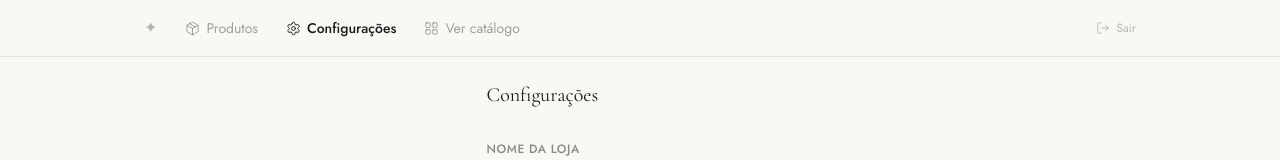
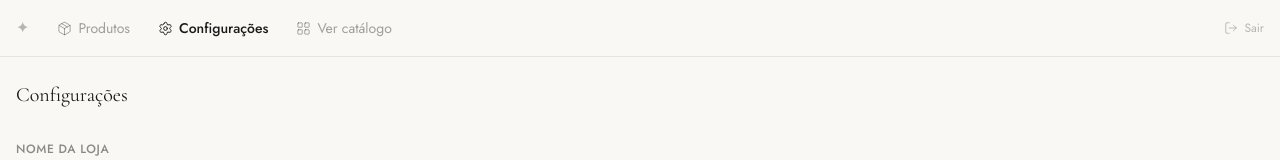
Before and after one commit to Drenossauro/catalogo-digital, a Next.js app: page /admin/configuracoes in a window 1280 px wide. Shown: the top 160 px of the page. Built offline with nearby package versions, Linux system fonts and the light colour scheme; no server answers; the database is empty.

Commit message:
fix: remove max-w-5xl e mx-auto do admin, layout full-width

```diff
--- a/app/admin/configuracoes/page.tsx
+++ b/app/admin/configuracoes/page.tsx
@@ -12,7 +12,7 @@ export default async function ConfiguracoesPage() {
   return (
     <>
       <AdminNav />
-      <main className="max-w-lg mx-auto px-4 py-6">
+      <main className="w-full px-4 py-6">
         <h1 className="font-serif text-xl text-[#1a1a1a] mb-8">Configurações</h1>
         <SettingsForm settings={settings} />
       </main>
--- a/app/admin/dashboard/page.tsx
+++ b/app/admin/dashboard/page.tsx
@@ -30,7 +30,7 @@ export default async function DashboardPage() {
   return (
     <>
       <AdminNav />
-      <main className="max-w-5xl mx-auto py-6">
+      <main className="w-full py-6">
         <div className="flex items-center justify-between mb-6 px-4">
           <h1 className="font-serif text-xl text-[#1a1a1a]">Produtos</h1>
           <Link
--- a/app/admin/produtos/[id]/editar/page.tsx
+++ b/app/admin/produtos/[id]/editar/page.tsx
@@ -26,7 +26,7 @@ export default async function EditProductPage({ params }: Props) {
   return (
     <>
       <AdminNav />
-      <main className="max-w-lg mx-auto px-4 py-6">
+      <main className="w-full px-4 py-6">
         <Link
           href="/admin/dashboard"
           className="flex items-center gap-1 text-sm text-[#1a1a1a]/40 hover:text-[#1a1a1a] mb-6 w-fit transition-colors"
--- a/app/admin/produtos/novo/page.tsx
+++ b/app/admin/produtos/novo/page.tsx
@@ -13,7 +13,7 @@ export default async function NewProductPage() {
   return (
     <>
       <AdminNav />
-      <main className="max-w-lg mx-auto px-4 py-6">
+      <main className="w-full px-4 py-6">
         <Link
           href="/admin/dashboard"
           className="flex items-center gap-1 text-sm text-[#1a1a1a]/40 hover:text-[#1a1a1a] mb-6 w-fit transition-colors"
--- a/components/admin/AdminNav.tsx
+++ b/components/admin/AdminNav.tsx
@@ -24,7 +24,7 @@ export default function AdminNav() {
 
   return (
     <header className="bg-[#FAF8F5] border-b border-black/8">
-      <div className="max-w-5xl mx-auto px-4 h-14 flex items-center justify-between">
+      <div className="w-full px-4 h-14 flex items-center justify-between">
         <div className="flex items-center gap-1">
           <span className="font-serif text-base mr-3 text-[#1a1a1a]/30">✦</span>
           {navItem('/admin/dashboard', 'Produtos', Package)}
```
